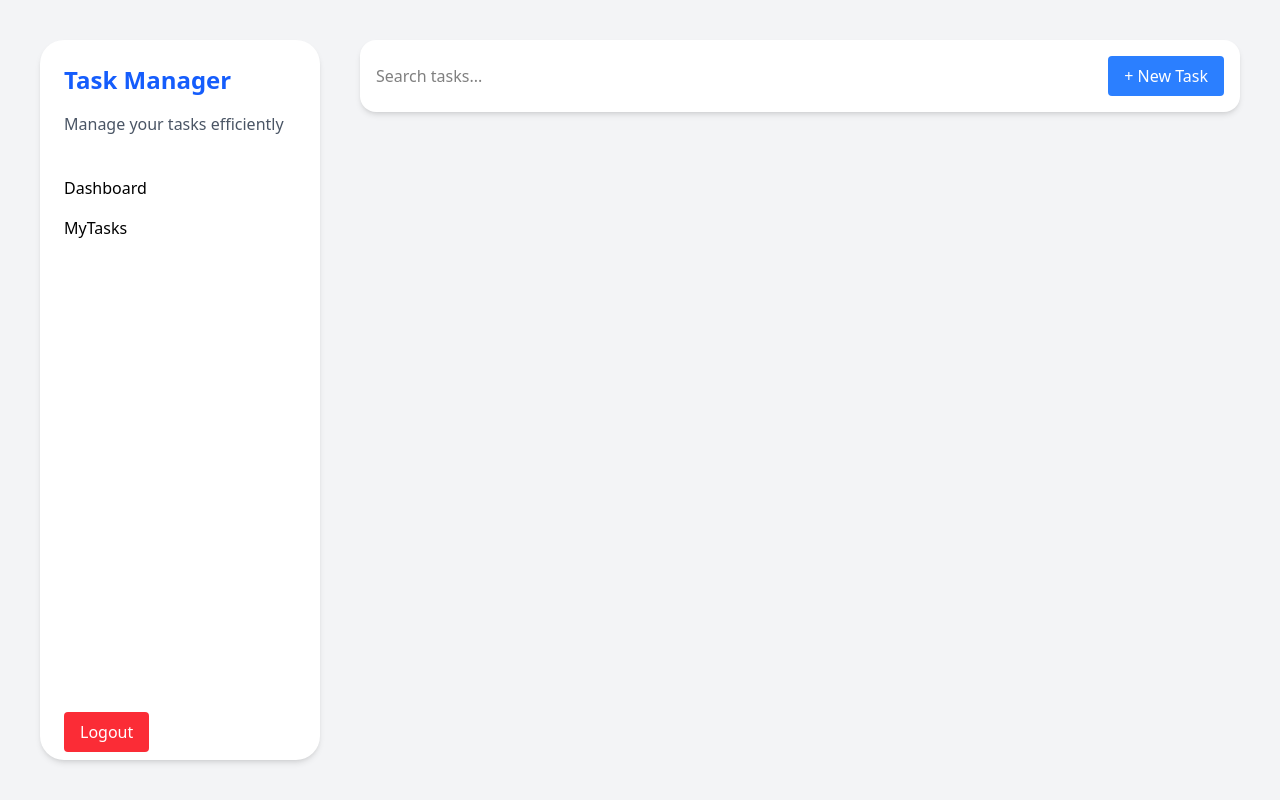
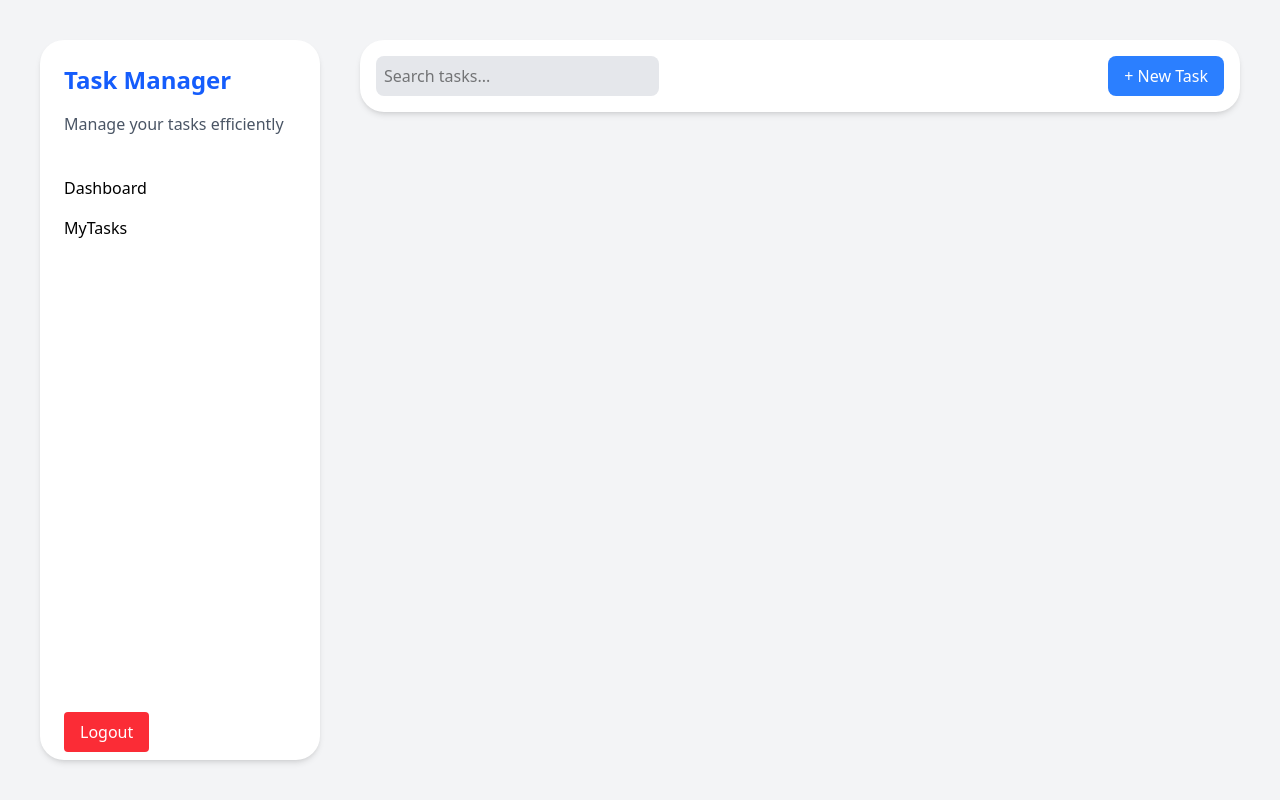
Before and after one commit to Safdari10/task-manager, a Next.js app in the folder frontend/: page /dashboard in a window 1280 px wide. Built offline with nearby package versions, Linux system fonts and the light colour scheme.

Commit message:
Improves top bar styling for better usability
Refines search input and button appearance by enhancing spacing,
rounded corners, and background contrast. Aims to provide a more
visually appealing and user-friendly interface.

```diff
--- a/frontend/src/app/dashboard/components/TopBar.tsx
+++ b/frontend/src/app/dashboard/components/TopBar.tsx
@@ -2,10 +2,14 @@ import React from "react";
 
 const TopBar = () => {
   return (
-    <div className="flex items-center justify-between w-full p-4 bg-white rounded-2xl  shadow-md">
-      <input type="text" placeholder="Search tasks..." />
+    <div className="flex items-center justify-between w-full p-4 bg-white rounded-3xl  shadow-md">
+      <input
+        type="text"
+        placeholder="Search tasks..."
+        className="w-2/6 bg-gray-200 rounded-lg p-2 text-md"
+      />
       <div>
-        <button className="bg-blue-500 text-white py-2 px-4 rounded">+ New Task</button>
+        <button className="bg-blue-500 text-white py-2 px-4 rounded-lg">+ New Task</button>
       </div>
     </div>
   );
```
